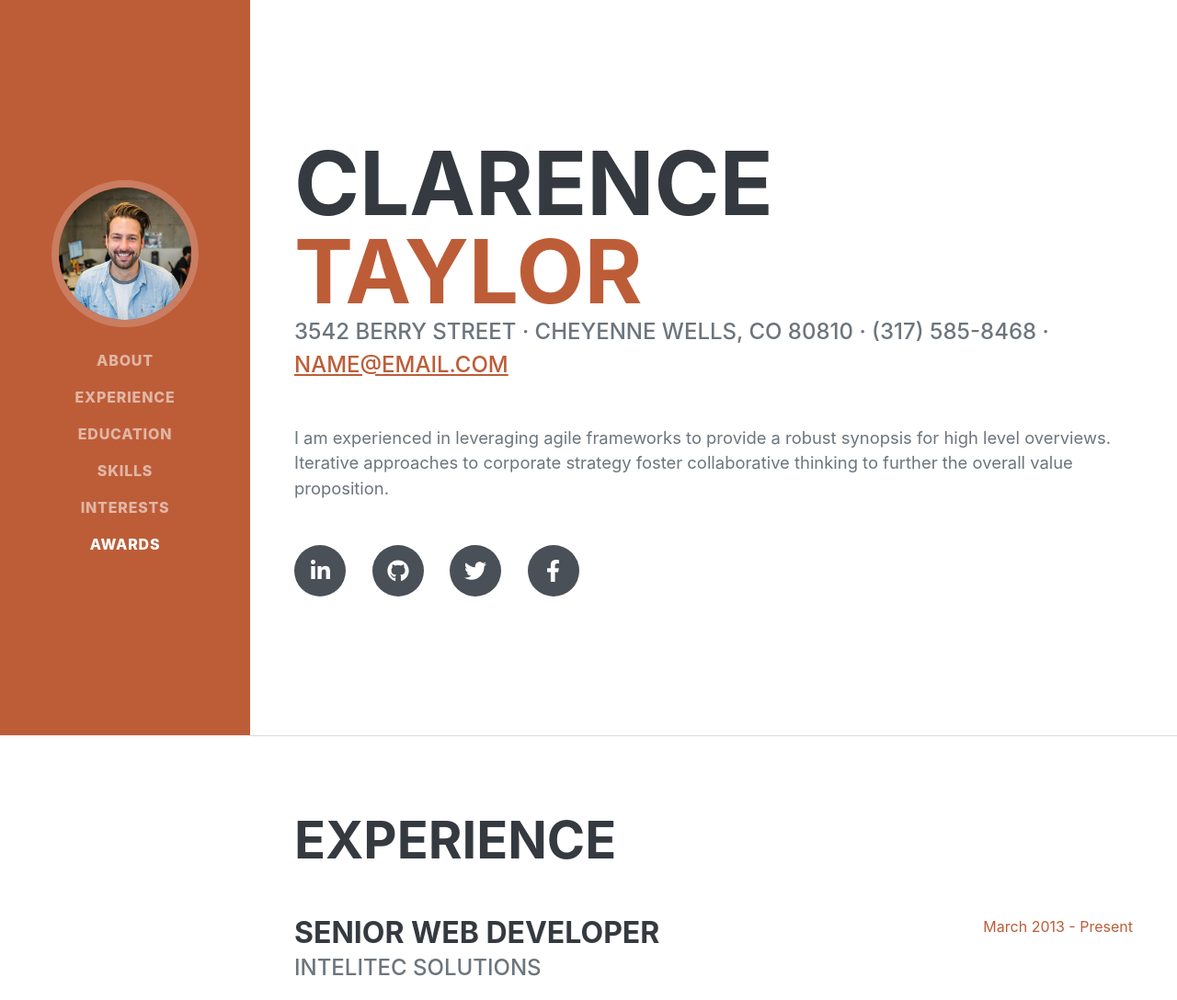
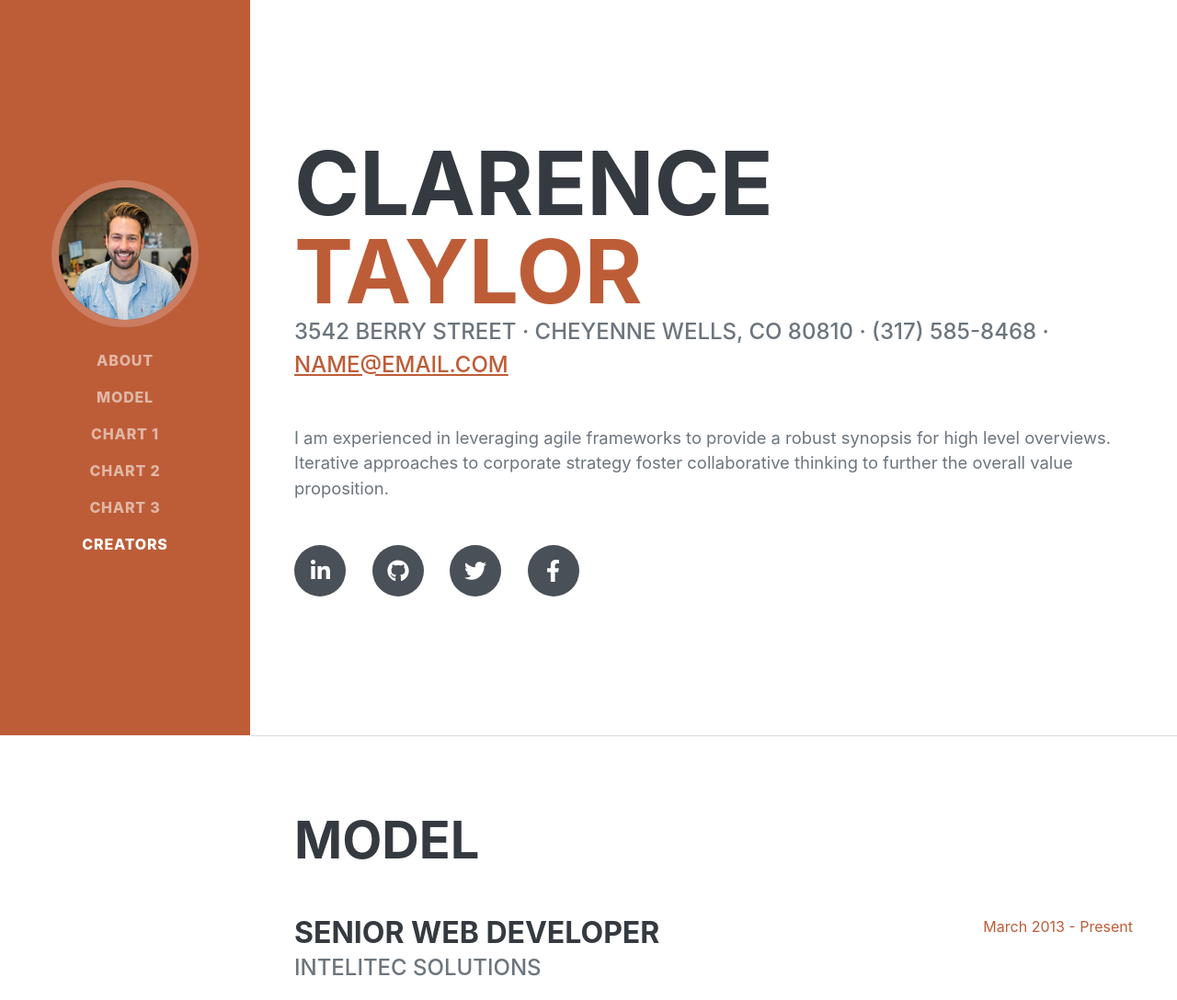
Before and after one commit to Kylec66/Movie-Model, a Flask app: page / in a window 1280 px wide. Shown: the top 1088 px of the page at 92% size. Run offline with Flask 2, Linux system fonts and the light colour scheme; parts of the project's set-up code (start-up, migrations or seed data) failed here and were passed over; some web fonts are replaced.

Commit message:
Jordan Commit 2

```diff
--- a/Template/index.html
+++ b/Template/index.html
@@ -26,11 +26,11 @@
             <div class="collapse navbar-collapse" id="navbarResponsive">
                 <ul class="navbar-nav">
                     <li class="nav-item"><a class="nav-link js-scroll-trigger" href="#about">About</a></li>
-                    <li class="nav-item"><a class="nav-link js-scroll-trigger" href="#experience">Experience</a></li>
-                    <li class="nav-item"><a class="nav-link js-scroll-trigger" href="#education">Education</a></li>
-                    <li class="nav-item"><a class="nav-link js-scroll-trigger" href="#skills">Skills</a></li>
-                    <li class="nav-item"><a class="nav-link js-scroll-trigger" href="#interests">Interests</a></li>
-                    <li class="nav-item"><a class="nav-link js-scroll-trigger" href="#awards">Awards</a></li>
+                    <li class="nav-item"><a class="nav-link js-scroll-trigger" href="#experience">Model</a></li>
+                    <li class="nav-item"><a class="nav-link js-scroll-trigger" href="#education">Chart 1</a></li>
+                    <li class="nav-item"><a class="nav-link js-scroll-trigger" href="#skills">Chart 2</a></li>
+                    <li class="nav-item"><a class="nav-link js-scroll-trigger" href="#interests">Chart 3</a></li>
+                    <li class="nav-item"><a class="nav-link js-scroll-trigger" href="#awards">Creators</a></li>
                 </ul>
             </div>
         </nav>
@@ -60,7 +60,7 @@
             <!-- Experience-->
             <section class="resume-section" id="experience">
                 <div class="resume-section-content">
-                    <h2 class="mb-5">Experience</h2>
+                    <h2 class="mb-5">Model</h2>
                     <div class="d-flex flex-column flex-md-row justify-content-between mb-5">
                         <div class="flex-grow-1">
                             <h3 class="mb-0">Senior Web Developer</h3>
@@ -99,7 +99,7 @@
             <!-- Education-->
             <section class="resume-section" id="education">
                 <div class="resume-section-content">
-                    <h2 class="mb-5">Education</h2>
+                    <h2 class="mb-5">Chart1</h2>
                     <div class="d-flex flex-column flex-md-row justify-content-between mb-5">
                         <div class="flex-grow-1">
                             <h3 class="mb-0">University of Colorado Boulder</h3>
@@ -123,7 +123,7 @@
             <!-- Skills-->
             <section class="resume-section" id="skills">
                 <div class="resume-section-content">
-                    <h2 class="mb-5">Skills</h2>
+                    <h2 class="mb-5">Chart 2</h2>
                     <div class="subheading mb-3">Programming Languages & Tools</div>
                     <ul class="list-inline dev-icons">
                         <li class="list-inline-item"><i class="fab fa-html5"></i></li>
@@ -164,7 +164,7 @@
             <!-- Interests-->
             <section class="resume-section" id="interests">
                 <div class="resume-section-content">
-                    <h2 class="mb-5">Interests</h2>
+                    <h2 class="mb-5">Chart 3</h2>
                     <p>Apart from being a web developer, I enjoy most of my time being outdoors. In the winter, I am an avid skier and novice ice climber. During the warmer months here in Colorado, I enjoy mountain biking, free climbing, and kayaking.</p>
                     <p class="mb-0">When forced indoors, I follow a number of sci-fi and fantasy genre movies and television shows, I am an aspiring chef, and I spend a large amount of my free time exploring the latest technology advancements in the front-end web development world.</p>
                 </div>
@@ -173,7 +173,7 @@
             <!-- Awards-->
             <section class="resume-section" id="awards">
                 <div class="resume-section-content">
-                    <h2 class="mb-5">Awards & Certifications</h2>
+                    <h2 class="mb-5">Creators</h2>
                     <ul class="fa-ul mb-0">
                         <li>
                             <span class="fa-li"><i class="fas fa-trophy text-warning"></i></span>
--- a/app.py
+++ b/app.py
@@ -44,15 +44,8 @@ def home():
 @app.route("/model", methods=["POST"])
 def model():
 
-    ##director = float(request.form["director"])
 
     score = 7.5
-
-    star = float(request.form)["star"]
-
-    company = float(request.form["company"])
-
-    genre = float(request.form["genre"])
 
     budget = request.form["budget"]
     if budget =="":
@@ -61,12 +54,234 @@ def model():
     runtime = request.form["runtime"]
     if run_time == "":
         run_time == 105 # Median Run Time
+        runtime = float(runtime)
 
-    run_time = float(runtime)
+    genre = request.form["genre"]
+    if genre_Action == 0:
+        genre = ""
+    elif genre_Action == 1:
+        genre == "Action"
+    if genre_Adventure == 0:
+        genre = ""
+    elif genre_Adventure == 1:
+        genre = "Adventure"
+    if genre_Animation == 0:
+        genre = ""
+    elif genre_Animation == 1:
+        genre = "Aniumation"
+    if genre_Biography == 0:
+        genre = ""
+    elif genre_Biography == 1:
+        genre = "Biography"
+    if genre_Comedy == 0:
+        genre = ""
+    elif genre_Comedy == 1:
+        genre = "Comedy"
+    if genre_Crime == 0:
+        genre = ""
+    elif genre_Crime == 1:
+        genre = "Crime"
+    if genre_Drama == 0:
+        genre = ""
+    elif genre_Drama == 1:
+        genre = "Drama"
+    if genre_Horror == 0:
+        genre = ""
+    elif genre_Horror == 1:
+        genre = "Horror"
+    if genre_Other == 0:
+        genre = ""
+    elif genre_Other == 1:
+        genre = "Other"
+
+    writer = request.form["writer"]
+    if writer_JoelCoen == 0:
+        writer = ""
+    elif writer_JoelCoen == 1:
+        writer = "Joel Coen"
+    if writer_JohnHughes == 0:
+        writer = ""
+    elif writer_JohnHughes == 1:
+        writer = "John Hughes"
+    if writer_LucBesson== 0:
+        writer = ""
+    elif writer_LucBesson == 1:
+        writer = "Luc Besson"
+    if writer_StephenKing == 0:
+        writer = ""
+    elif writer_StephenKing == 1:
+        writer = "Stephen King"
+    if writer_WesCraven == 0:
+        writer = ""
+    elif writer_WesCraven == 1:
+        writer = "Wes Craven"
+    if writer_WoodyAllen == 0:
+        writer = ""
+    elif writer_WoodyAllen == 1:
+        writer = "Woody Allen"
+    if writer_other == 0:
+        writer = ""
+    elif writer_other == 1:
+        writer = "Other"
+
+    star = request.form["star"]
+    if star_AdamSandler == 0:
+        star = ""
+    elif star_AdamSandler == 1:
+        star = "Adam Sandler"
+    if star_ArnoldSchwarzenegger == 0:
+        star = ""
+    elif star_ArnoldSchwarzenegger == 1:
+        star = "Adam Sandler"
+    if star_BruceWillis == 0:
+        star = ""
+    elif star_BruceWillis == 1:
+        star = "Bruce Willis"
+    if star_DenzelWashington == 0:
+        star = ""
+    elif star_DenzelWashington == 1:
+        star = "Denzel Washington"
+    if star_EddieMurphy == 0:
+        star = ""
+    elif star_EddieMurphy == 1:
+        star = "Eddie Murphy"
+    if star_HarrisonFord == 0:
+        star = ""
+    elif star_HarrisonFord == 1:
+        star = "Harrison Ford"
+    if star_JohnTravolta == 0:
+        star = ""
+    elif star_JohnTravolta == 1:
+        star = "John Travolta"
+    if star_JohnnyDepp == 0:
+        star = ""
+    elif star_JohnnyDepp == 1:
+        star = "Johnny Depp"
+    if star_KeanuReeves == 0:
+        star = ""
+    elif star_KeanuReeves == 1:
+        star = "Keanu Reeves"
+    if star_KevinCostner == 0:
+        star = ""
+    elif star_KevinCostner == 1:
+        star = "Kevin Costner"
+    if star_MattDamon == 0:
+        star = ""
+    elif star_MattDamon == 1:
+        star = "Matt Damon"
+    if star_MatthewMcConaughey == 0:
+        star = ""
+    elif star_MatthewMcConaughey == 1:
+        star = "Matthew McConaughey"
+    if star_MelGibson == 0:
+        star = ""
+    elif star_MelGibson == 1:
+        star = "Mel Gibson"
+    if star_NicolasCage == 0:
+        star = ""
+    elif star_NicolasCage == 1:
+        star = "Nicolas Cage"
+    if star_RoberDeNiro == 0:
+        star = ""
+    elif star_RobertDeniro == 1:
+        star = "Robert De Niro"
+    if star_SylvesterStallone == 0:
+        star = ""
+    elif star_SylvesterStallone == 1:
+        star = "SylvesterStallone"
+    if star_TomCruise == 0:
+        star = ""
+    elif star_TomCruise == 1:
+        star = "Tom Cruise"
+    if star_TomHanks == 0:
+        star = ""
+    elif star_TomHanks == 1:
+        star = "Tom Hanks"
+    if star_other == 0:
+        star = ""
+    elif star_other == 1:
+        star = "Other"
+
+
+    company = request.form["company"]
+    if company_ColumbiaPictures == 0:
+        company  = ""
+    elif company_ColumbiaPictures == 1:
+        company = "Columbia Pictures"
+    if company_DimensionFilms == 0:
+        company  = ""
+    elif company_DimensionFilms == 1:
+        company = "Dimension Films"
+    if company_DreamworksPictures == 0:
+        company  = ""
+    elif company_DreamworksPictures == 1:
+        company = "Deamworks Pictures"
+    if company_Fox2000Pictures == 0:
+        company  = ""
+    elif company_Fox2000Pictures == 1:
+        company = "Fox 2000 Pictures"
+    if company_Lionsgate == 0:
+        company  = ""
+    elif company_Lionsgate == 1:
+        company = "Lionsgate"
+    if company_Metro-Goldwyn-Mayer(MGM) == 0:
+        company  = ""
+    elif company_Metro-Goldwyn-Mayer(MGM) == 1:
+        company = "Metro-Goldwny-Mayer (MGM)"
+    if company_Miramax == 0:
+        company  = ""
+    elif company_Miraxmax == 1:
+        company = "Miramax"
+    if company_NewLineCinema == 0:
+        company  = ""
+    elif company_NewLineCiema == 1:
+        company = "New Line Cinema"
+    if company_ParamountPictures== 0:
+        company  = ""
+    elif company_ParamountPictures == 1:
+        company = "ParamountPictures"
+    if company_ScreenGems == 0:
+        company  = ""
+    elif company_ScreenGems == 1:
+        company = "Screen Gems"
+    if company_SummitEntertainment == 0:
+        company  = ""
+    elif company_SummitEntertainment == 1:
+        company = "Summit Entertainment"
+    if company_TouchstonePictures == 0:
+        company  = ""
+    elif company_TouchstonePictures == 1:
+        company = "Touchstone Pictures"
+    if company_TriStarPictures == 0:
+        company  = ""
+    elif company_TriStarPictures == 1:
+        company = "TriStar Pictures"
+    if company_TwentiethCenturyFox == 0:
+        company  = ""
+    elif company_TwentiethCenturyFox == 1:
+        company = "Twentieth Century Fox"
+    if company_UniversalPictures == 0:
+        company  = ""
+    elif company_UniversalPictures == 1:
+        company = "Universal Pictures"
+    if company_WaltDisneyPictures == 0:
+        company  = ""
+    elif company_WaltDisneyPictures == 1:
+        company = "Walt Disney Pictures"
+    if company_WarnerBros == 0:
+        company  = ""
+    elif company_WarnerBros == 1:
+        company = "Warner Bros."
+    if company_other == 0:
+        company  = ""
+    elif company_other == 1:
+        company = "Other"
 
     prediction = 0
 
-X = [[genre, score, writier, star, budget, company, runtime]]
+    X = [[score, budget, runtime, genre, writer,  star,  company,]]
+
+    return render_template("model.html", prediction = prediction)
 
 @app.route("/chart1")
 def chart1():
```
Also changed, not shown: Template/chart4.html (deleted), Template/creator.html (added), movies.sqlite (added).
